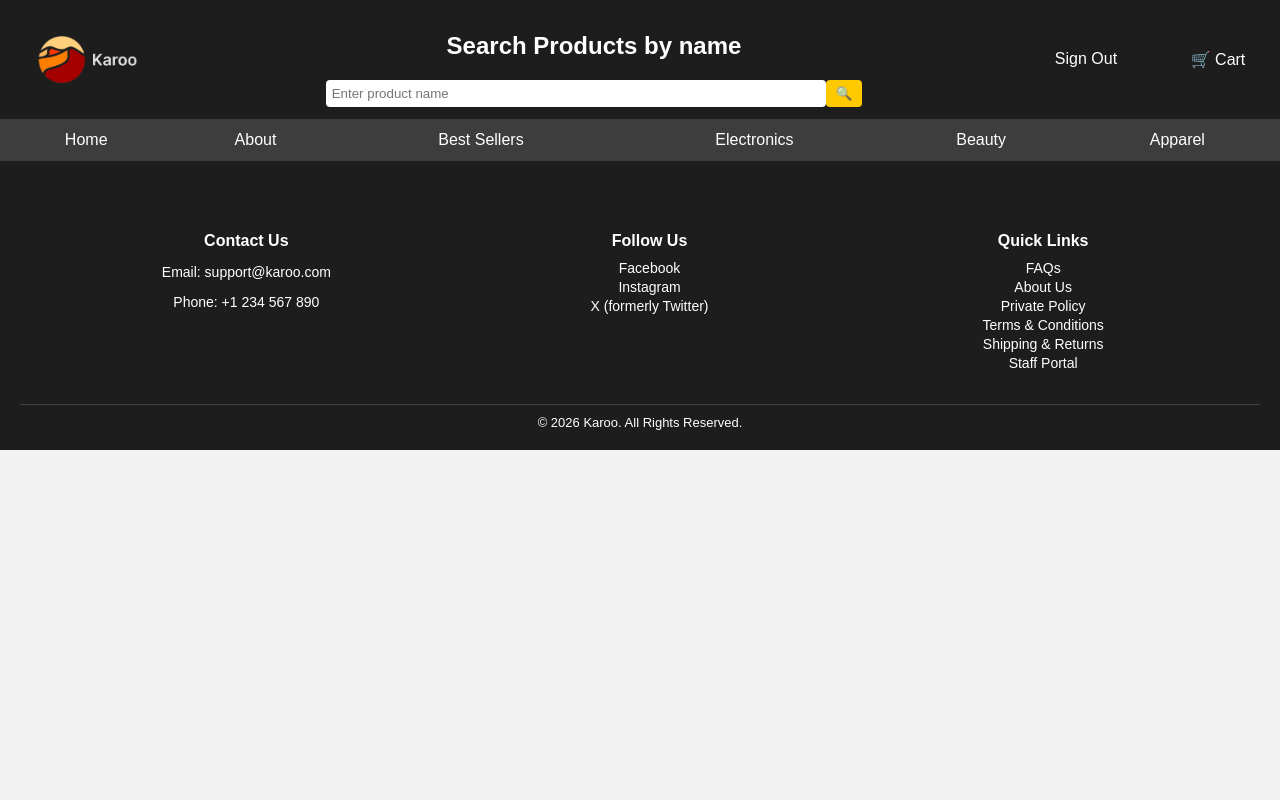
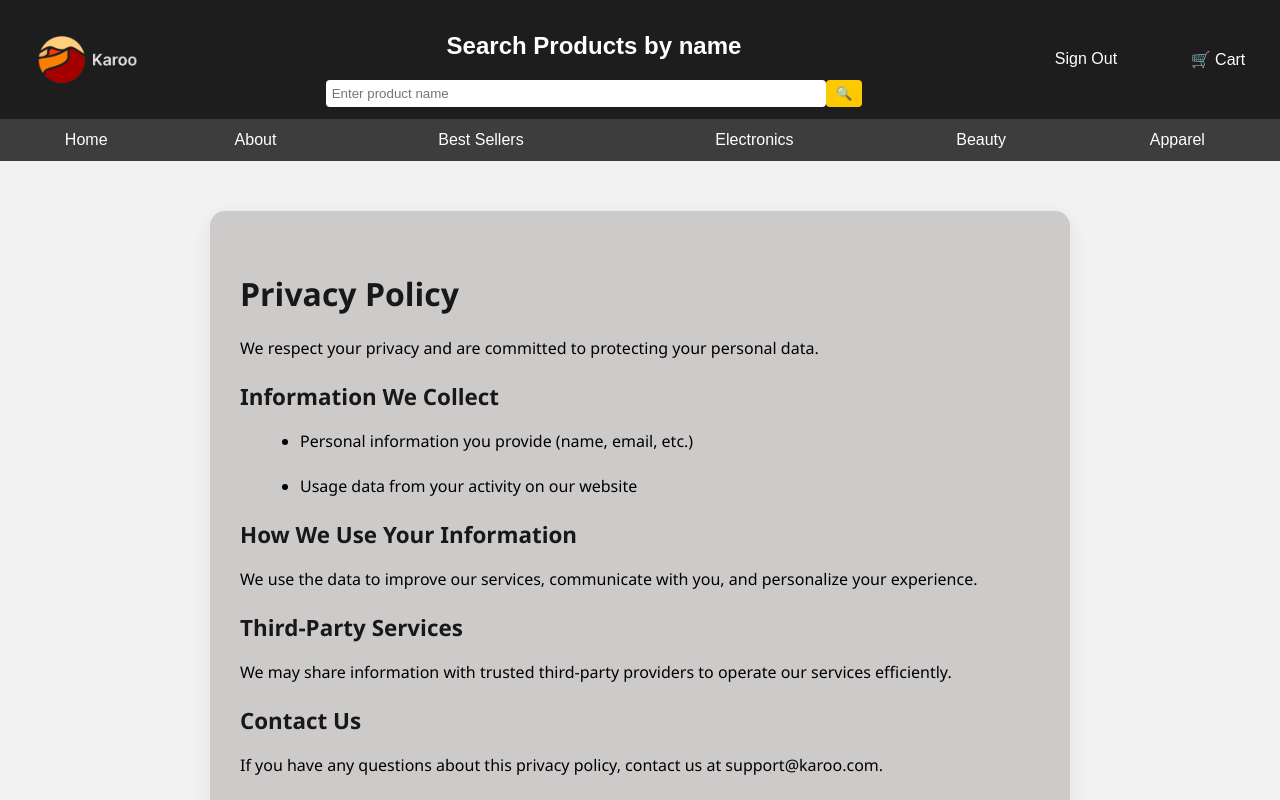
Before and after one commit to fabiotous/Karoo, a React (Vite) app in the folder frontend/: page /privacy in a window 1280 px wide. Shown: the top 800 px of the page. Built offline with nearby package versions, Linux system fonts and the light colour scheme; sample sign-in values are in the browser's storage.

Commit message:
added quick links/footerpages

```diff
--- a/frontend/src/App.jsx
+++ b/frontend/src/App.jsx
@@ -11,6 +11,10 @@ import Headers from './components/Headers';
 import Footers from './components/Footers';
 import './css/Home.css';
 import ProtectedRoute from './components/ProtectedRoute';
+import FAQ from './pages/FAQ';
+import PrivacyPolicy from './pages/PrivacyPolicy';
+import TermsConditions from './pages/TermsConditions';
+import ShippingReturns from './pages/ShippingReturns';
 
 function App() {
 
@@ -21,6 +25,11 @@ function App() {
   {/* Public routes */}
   <Route path="/signin" element={<SignIn/>}/>
   <Route path="/signup" element={<SignUp/>}/>
+  <Route path="/about" element={<About/>}/>
+  <Route path="/faq" element={<FAQ/>}/>
+  <Route path="/privacy" element={<PrivacyPolicy />} />
+  <Route path="/terms" element={<TermsConditions />} />
+  <Route path="/shipping" element={<ShippingReturns />} />
 
   {/* Protected routes */}
   <Route path="/" element={
@@ -32,12 +41,6 @@ function App() {
   <Route path="/home" element={
     <ProtectedRoute>
       <HomePage/>
-    </ProtectedRoute>
-  }/>
-
-  <Route path="/about" element={
-    <ProtectedRoute>
-      <About/>
     </ProtectedRoute>
   }/>
 
--- a/frontend/src/components/Footers.jsx
+++ b/frontend/src/components/Footers.jsx
@@ -19,11 +19,11 @@ const Footers = () => {
 
         <div className="footer-section">
             <h4>Quick Links</h4>
-            <Link to="/underconstruction">FAQs</Link>
-            <Link to="/underconstruction">About Us</Link>
-            <Link to="/underconstruction">Private Policy</Link>
-            <Link to="/underconstruction">Terms & Conditions</Link>
-            <Link to="/underconstruction">Shipping & Returns</Link>
+            <Link to="/faq">FAQs</Link>
+            <Link to="/about">About Us</Link>
+            <Link to="/privacy">Privacy Policy</Link>
+            <Link to="/terms">Terms & Conditions</Link>
+            <Link to="/shipping">Shipping & Returns</Link>
             <Link to="/staff">Staff Portal</Link>
         </div>
     </div>
--- a/frontend/src/components/Headers.jsx
+++ b/frontend/src/components/Headers.jsx
@@ -55,6 +55,7 @@ const Headers = () => {
             <td onClick={() => navigate('/electronics')}>Electronics</td>
             <td onClick={() => navigate('/underconstruction')}>Beauty</td>
             <td onClick={() => navigate('/underconstruction')}>Apparel</td>
+
         </tr>
         </tbody>
     </table>
--- /dev/null
+++ b/frontend/src/css/Faq.css
@@ -0,0 +1,47 @@
+.faq-container {
+  max-width: 800px;
+  margin: 50px auto;
+  padding: 20px;
+  font-family: 'Segoe UI', sans-serif;
+}
+
+.faq-title {
+  text-align: center;
+  margin-bottom: 30px;
+  color: #333;
+}
+
+.faq-item {
+  background: #fff;
+  margin-bottom: 15px;
+  border-radius: 10px;
+  box-shadow: 0 4px 10px rgba(0,0,0,0.1);
+  overflow: hidden;
+}
+
+.faq-question {
+  padding: 15px 20px;
+  font-weight: 600;
+  color: #333;
+  display: flex;
+  justify-content: space-between;
+  cursor: pointer;
+  transition: 0.3s;
+}
+
+.faq-question:hover {
+  background: #f5f5f5;
+}
+
+.faq-answer {
+  padding: 15px 20px;
+  color: #666;
+  border-top: 1px solid #eee;
+  animation: fadeIn 0.3s ease-in-out;
+}
+
+/* Smooth animation */
+@keyframes fadeIn {
+  from { opacity: 0; transform: translateY(-5px); }
+  to { opacity: 1; transform: translateY(0); }
+}
--- /dev/null
+++ b/frontend/src/css/PrivacyPolicy.css
@@ -0,0 +1,43 @@
+.policy-container {
+  max-width: 800px;
+  margin: 50px auto;
+  padding: 40px 30px;
+  background: #cdcaca !important; /* force light grey background */
+  color: #191818;
+  border-radius: 15px;
+  box-shadow: 0 6px 20px rgba(0,0,0,0.08);
+  font-family: 'Segoe UI', Tahoma, Geneva, Verdana, sans-serif;
+}
+
+.policy-container p,
+.policy-container ul,
+.policy-container ul li {
+  font-size: 1rem;
+  line-height: 1.7;
+  margin-bottom: 18px;
+  color: #000; /* make all text black */
+}
+
+.policy-container h1 {
+  font-size: 2rem;
+  margin-bottom: 20px;
+  color: #191818;
+}
+
+.policy-container h2 {
+  font-size: 1.4rem;
+  margin-bottom: 12px;
+  color: #191818;
+}
+
+.policy-container p,
+.policy-container ul {
+  font-size: 1rem;
+  line-height: 1.7;
+  margin-bottom: 18px;
+}
+
+.policy-container ul li {
+  margin-left: 20px;
+  list-style-type: disc;
+}
--- /dev/null
+++ b/frontend/src/css/ShippingReturns.css
@@ -0,0 +1,43 @@
+.policy-container {
+  max-width: 800px;
+  margin: 50px auto;
+  padding: 40px 30px;
+  background: #cdcaca !important; /* force light grey background */
+  color: #191818;
+  border-radius: 15px;
+  box-shadow: 0 6px 20px rgba(0,0,0,0.08);
+  font-family: 'Segoe UI', Tahoma, Geneva, Verdana, sans-serif;
+}
+
+.policy-container p,
+.policy-container ul,
+.policy-container ul li {
+  font-size: 1rem;
+  line-height: 1.7;
+  margin-bottom: 18px;
+  color: #000; /* make all text black */
+}
+
+.policy-container h1 {
+  font-size: 2rem;
+  margin-bottom: 20px;
+  color: #191818;
+}
+
+.policy-container h2 {
+  font-size: 1.4rem;
+  margin-bottom: 12px;
+  color: #191818;
+}
+
+.policy-container p,
+.policy-container ul {
+  font-size: 1rem;
+  line-height: 1.7;
+  margin-bottom: 18px;
+}
+
+.policy-container ul li {
+  margin-left: 20px;
+  list-style-type: disc;
+}
--- /dev/null
+++ b/frontend/src/css/TermsConditions.css
@@ -0,0 +1,43 @@
+.policy-container {
+  max-width: 800px;
+  margin: 50px auto;
+  padding: 40px 30px;
+  background: #cdcaca !important; /* force light grey background */
+  color: #191818;
+  border-radius: 15px;
+  box-shadow: 0 6px 20px rgba(0,0,0,0.08);
+  font-family: 'Segoe UI', Tahoma, Geneva, Verdana, sans-serif;
+}
+
+.policy-container p,
+.policy-container ul,
+.policy-container ul li {
+  font-size: 1rem;
+  line-height: 1.7;
+  margin-bottom: 18px;
+  color: #000; /* make all text black */
+}
+
+.policy-container h1 {
+  font-size: 2rem;
+  margin-bottom: 20px;
+  color: #191818;
+}
+
+.policy-container h2 {
+  font-size: 1.4rem;
+  margin-bottom: 12px;
+  color: #191818;
+}
+
+.policy-container p,
+.policy-container ul {
+  font-size: 1rem;
+  line-height: 1.7;
+  margin-bottom: 18px;
+}
+
+.policy-container ul li {
+  margin-left: 20px;
+  list-style-type: disc;
+}
--- /dev/null
+++ b/frontend/src/pages/FAQ.jsx
@@ -0,0 +1,55 @@
+import { useState } from "react";
+import '../css/Faq.css';
+
+const faqData = [
+  {
+    question: "How do I create an account?",
+    answer: "Click on the Sign Up button and enter your email and password."
+  },
+  {
+    question: "How do I log in?",
+    answer: "Go to the Sign In page and enter your credentials."
+  },
+  {
+    question: "Can I add items to my cart?",
+    answer: "Yes! Browse products and click 'Add to Cart'."
+  },
+  {
+    question: "Is my data secure?",
+    answer: "Yes, we use secure authentication and encryption."
+  }
+];
+
+const FAQ = () => {
+  const [activeIndex, setActiveIndex] = useState(null);
+
+  const toggleFAQ = (index) => {
+    setActiveIndex(activeIndex === index ? null : index);
+  };
+
+  return (
+    <div className="faq-container">
+      <h1 className="faq-title">Frequently Asked Questions</h1>
+
+      {faqData.map((item, index) => (
+        <div key={index} className="faq-item">
+          <div
+            className="faq-question"
+            onClick={() => toggleFAQ(index)}
+          >
+            {item.question}
+            <span>{activeIndex === index ? "−" : "+"}</span>
+          </div>
+
+          {activeIndex === index && (
+            <div className="faq-answer">
+              {item.answer}
+            </div>
+          )}
+        </div>
+      ))}
+    </div>
+  );
+};
+
+export default FAQ;
--- /dev/null
+++ b/frontend/src/pages/PrivacyPolicy.jsx
@@ -0,0 +1,32 @@
+import { useState } from "react";
+import '../css/PrivacyPolicy.css';
+
+const PrivacyPolicy = () => {
+  return (
+    <div className="policy-container">
+      <h1>Privacy Policy</h1>
+      <p>We respect your privacy and are committed to protecting your personal data.</p>
+
+      <h2>Information We Collect</h2>
+      <ul>
+        <li>Personal information you provide (name, email, etc.)</li>
+        <li>Usage data from your activity on our website</li>
+      </ul>
+
+      <h2>How We Use Your Information</h2>
+      <p>
+        We use the data to improve our services, communicate with you, and personalize your experience.
+      </p>
+
+      <h2>Third-Party Services</h2>
+      <p>
+        We may share information with trusted third-party providers to operate our services efficiently.
+      </p>
+
+      <h2>Contact Us</h2>
+      <p>If you have any questions about this privacy policy, contact us at support@karoo.com.</p>
+    </div>
+  );
+};
+
+export default PrivacyPolicy;
--- /dev/null
+++ b/frontend/src/pages/ShippingReturns.jsx
@@ -0,0 +1,30 @@
+import { useState } from "react";
+import '../css/ShippingReturns.css';
+
+const ShippingReturns = () => {
+  return (
+    <div className="policy-container">
+      <h1>Shipping & Returns</h1>
+      <p>We want you to have a smooth shopping experience. Here are our shipping and return policies.</p>
+
+      <h2>Shipping Policy</h2>
+      <ul>
+        <li>Orders are processed within 1-3 business days.</li>
+        <li>Standard shipping typically takes 5-7 business days.</li>
+        <li>Express shipping options are available at checkout.</li>
+      </ul>
+
+      <h2>Return Policy</h2>
+      <ul>
+        <li>Returns are accepted within 30 days of delivery.</li>
+        <li>Items must be in original condition and packaging.</li>
+        <li>Refunds will be issued to the original payment method.</li>
+      </ul>
+
+      <h2>Contact Us</h2>
+      <p>For questions about shipping or returns, email support@karoo.com.</p>
+    </div>
+  );
+};
+
+export default ShippingReturns;
--- /dev/null
+++ b/frontend/src/pages/TermsConditions.jsx
@@ -0,0 +1,25 @@
+import { useState } from "react";
+import '../css/TermsConditions.css';
+
+const TermsConditions = () => {
+  return (
+    <div className="policy-container">
+      <h1>Terms & Conditions</h1>
+      <p>Welcome to our website. By using our services, you agree to the following terms.</p>
+
+      <h2>Use of Website</h2>
+      <p>You must use this website in accordance with all applicable laws.</p>
+
+      <h2>Account Responsibility</h2>
+      <p>Keep your account credentials secure and notify us immediately of any unauthorized access.</p>
+
+      <h2>Limitation of Liability</h2>
+      <p>We are not responsible for any indirect or consequential damages arising from your use of the site.</p>
+
+      <h2>Changes to Terms</h2>
+      <p>We may update these terms periodically. Continued use of the site indicates acceptance of changes.</p>
+    </div>
+  );
+};
+
+export default TermsConditions;
```
Also changed, not shown: 2 other files (tests, documents, lock files or other folders).
